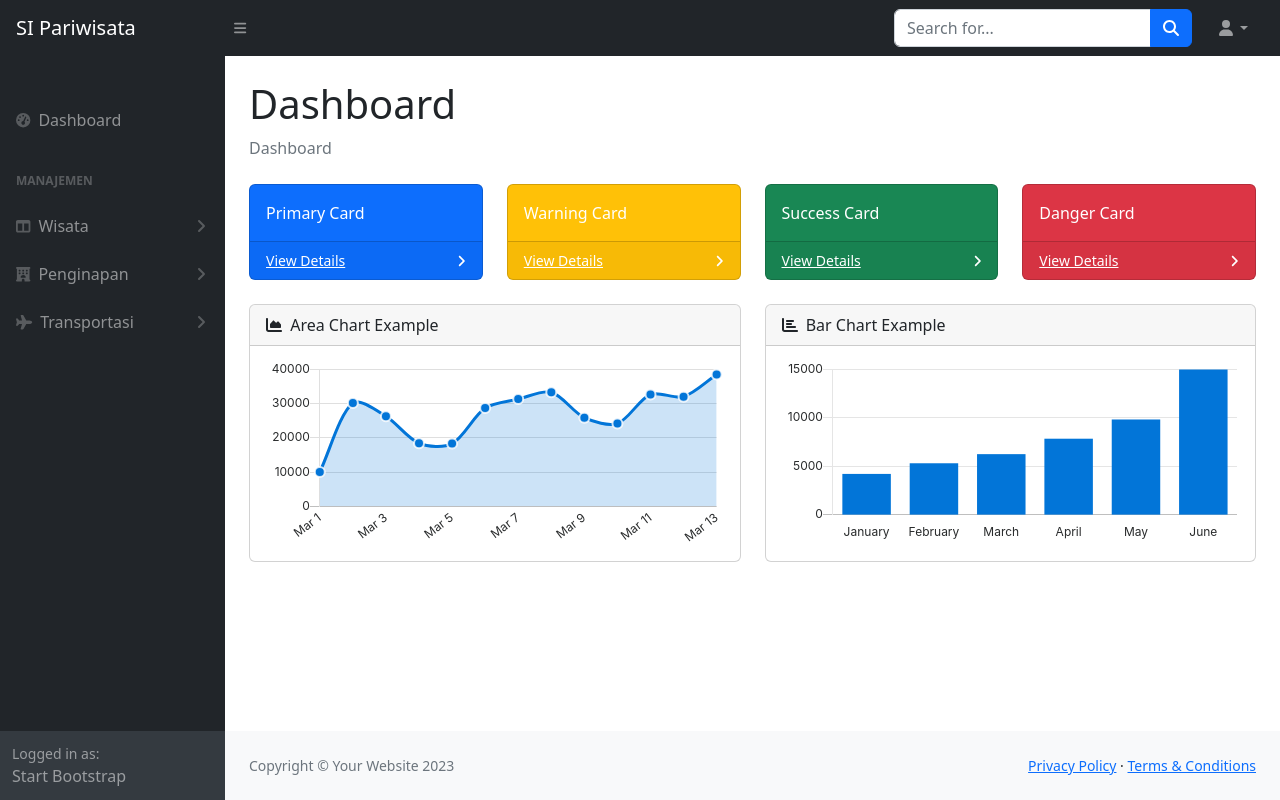
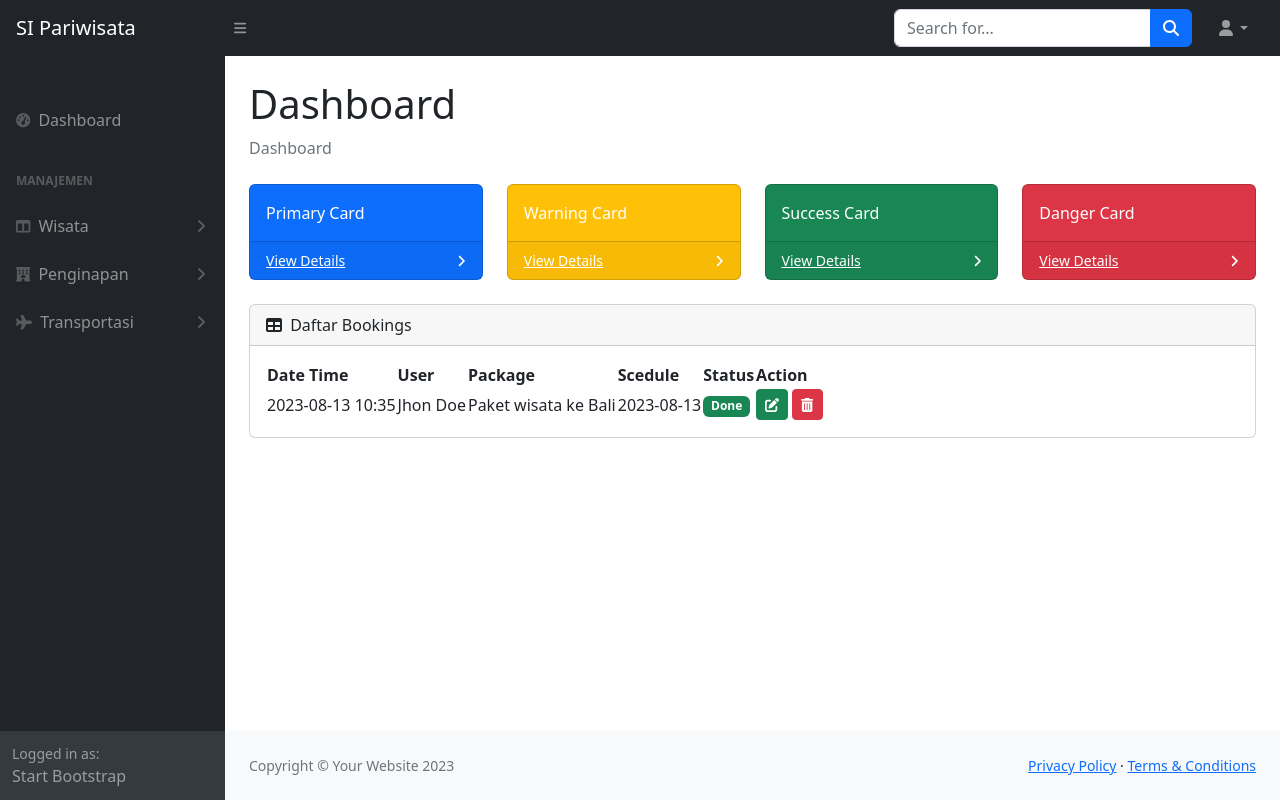
Before and after one commit to PratnoKEN/siwisata, a CodeIgniter 4 app: the page made by app/Views/admin/dashboard/index.php in a window 1280 px wide. Run offline with PHP 8.4 and a stand-in for CodeIgniter, Linux system fonts and the light colour scheme; the template is opened without the code that fills it, so the values that code supplies are empty; some libraries are stand-ins or nearby versions.

Commit message:
Add files via upload

```diff
--- a/app/Config/Routes.php
+++ b/app/Config/Routes.php
@@ -46,9 +46,6 @@ $routes->get('tambah-hotel', 'Admin\HotelController::add');
 $routes->get('daftar-transportasi', 'Admin\TransportasiController::index');
 $routes->get('tambah-transportasi', 'Admin\TransportasiController::add');
 
-// routes bookings
-$routes->get('daftar-bookings', 'Admin\BookingsController::index');
-
 /*
  * --------------------------------------------------------------------
  * Additional Routing
--- a/app/Views/admin/dashboard/index.php
+++ b/app/Views/admin/dashboard/index.php
@@ -47,24 +47,37 @@
                     </div>
                 </div>
             </div>
-            <div class="row">
-                <div class="col-xl-6">
-                    <div class="card mb-4">
-                        <div class="card-header">
-                            <i class="fas fa-chart-area me-1"></i>
-                            Area Chart Example
-                        </div>
-                        <div class="card-body"><canvas id="myAreaChart" width="100%" height="40"></canvas></div>
-                    </div>
+            <div class="card mb-4">
+                <div class="card-header">
+                    <i class="fas fa-table me-1"></i>
+                    Daftar Bookings
                 </div>
-                <div class="col-xl-6">
-                    <div class="card mb-4">
-                        <div class="card-header">
-                            <i class="fas fa-chart-bar me-1"></i>
-                            Bar Chart Example
-                        </div>
-                        <div class="card-body"><canvas id="myBarChart" width="100%" height="40"></canvas></div>
-                    </div>
+                <div class="card-body">
+                    <table id="datatablesSimple">
+                        <thead>
+                            <tr>
+                                <th>Date Time</th>
+                                <th>User</th>
+                                <th>Package</th>
+                                <th>Scedule</th>
+                                <th>Status</th>
+                                <th>Action</th>
+                            </tr>
+                        </thead>
+                        <tbody>
+                            <tr>
+                                <td>2023-08-13 10:35</td>
+                                <td>Jhon Doe</td>
+                                <td>Paket wisata ke Bali</td>
+                                <td>2023-08-13</td>
+                                <td><span class="badge bg-success">Done</span></td>
+                                <td style="white-space:nowrap;">
+                                    <a class="btn btn-success btn-sm" href="#"><i class="fa fa-edit"></i></a>
+                                    <a class="btn btn-danger btn-sm" href="#"><i class="fa-solid fa-trash-can"></i></a>
+                                </td>
+                            </tr>
+                        </tbody>
+                    </table>
                 </div>
             </div>
         </div>
--- a/app/Views/admin/layout/navbar.php
+++ b/app/Views/admin/layout/navbar.php
@@ -19,7 +19,7 @@
                 <div class="collapse" id="collapseLayouts" aria-labelledby="headingOne"
                     data-bs-parent="#sidenavAccordion">
                     <nav class="sb-sidenav-menu-nested nav">
-                        <a class="nav-link" href="#">Tambah Wisata</a>
+                        <a class="nav-link" href="<?= base_url('tambah-produk'); ?>">Tambah Wisata</a>
                         <a class="nav-link" href="<?= base_url('daftar-produk'); ?>">Daftar Wisata</a>
                     </nav>
                 </div>
@@ -33,8 +33,8 @@
                 <div class="collapse" id="collapsePenginapan" aria-labelledby="headingOne"
                     data-bs-parent="#sidenavAccordion">
                     <nav class="sb-sidenav-menu-nested nav">
-                        <a class="nav-link" href="#">Tambah Penginapan</a>
-                        <a class="nav-link" href="#">Daftar Penginapan</a>
+                        <a class="nav-link" href="<?= base_url('tambah-hotel'); ?>">Tambah Penginapan</a>
+                        <a class="nav-link" href="<?= base_url('daftar-hotel'); ?>">Daftar Penginapan</a>
                     </nav>
                 </div>
 
@@ -47,8 +47,8 @@
                 <div class="collapse" id="collapseTransportasi" aria-labelledby="headingOne"
                     data-bs-parent="#sidenavAccordion">
                     <nav class="sb-sidenav-menu-nested nav">
-                        <a class="nav-link" href="#">Tambah Transportasi</a>
-                        <a class="nav-link" href="#">Daftar Transportasi</a>
+                        <a class="nav-link" href="<?= base_url('tambah-transportasi'); ?>">Tambah Transportasi</a>
+                        <a class="nav-link" href="<?= base_url('daftar-transportasi'); ?>">Daftar Transportasi</a>
                     </nav>
                 </div>
 
```
Also changed, not shown: app/Controllers/Admin/ProdukController.php (+8 -0 lines).
